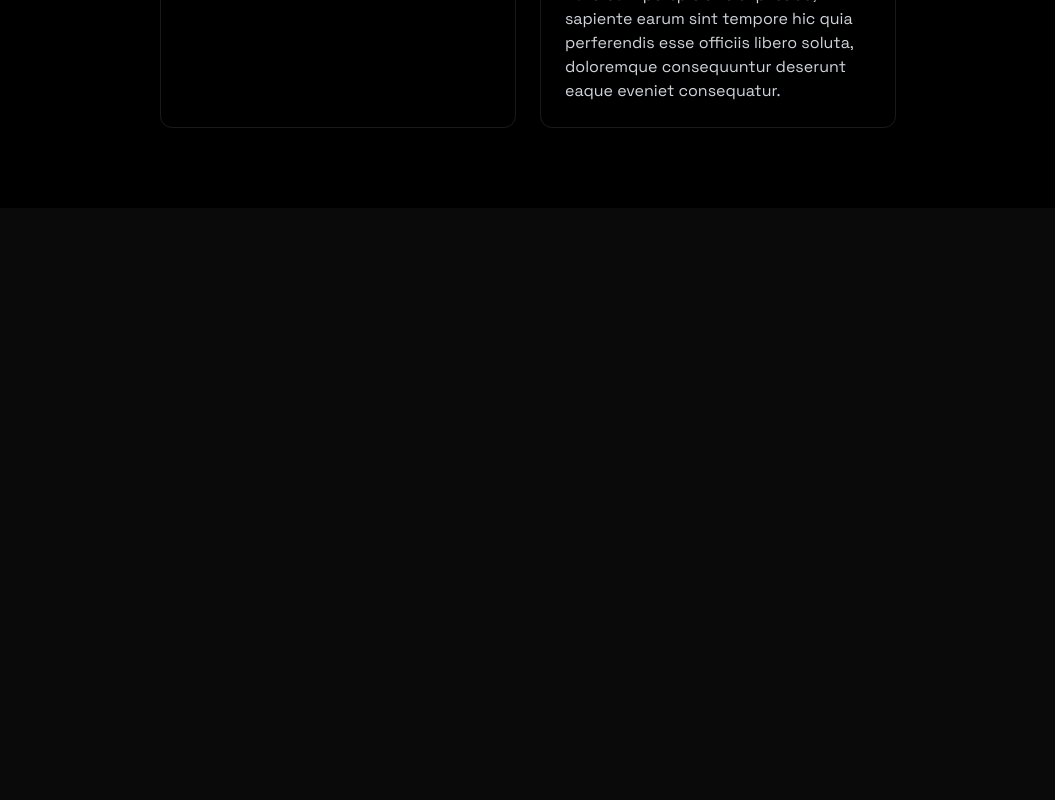
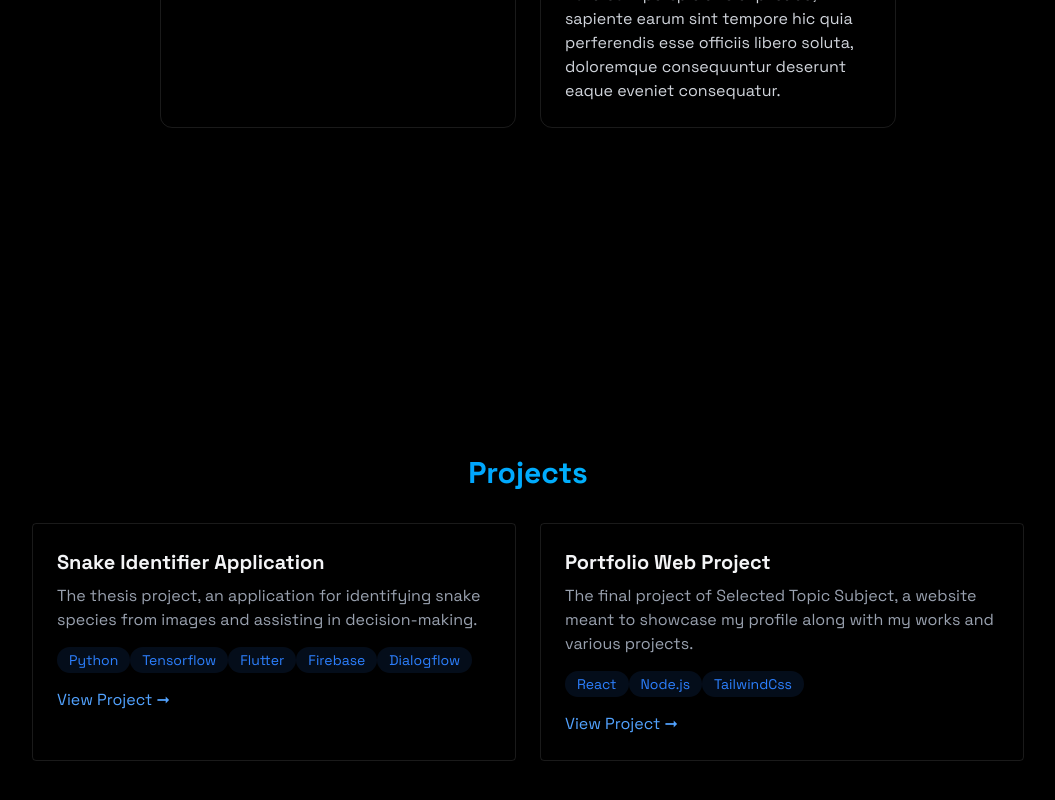
Before and after one commit to 1srah/1srah_Portfolio, a React (Vite) app: page / in a window 1280 px wide. Shown: the part 1628-2428 px from the top of the page, without its empty margins (112-1167 px from the left). Before the commit the page ends 1836 px from the top, so only its background shows below. Built offline with nearby package versions, Linux system fonts and the light colour scheme.

Commit message:
Project page

```diff
--- a/src/App.jsx
+++ b/src/App.jsx
@@ -6,6 +6,7 @@
 import { MobileMenu } from "./components/MobileMenu";
 import { Home } from "./components/sections/Home";
 import { About } from "./components/sections/About";
+import { Project } from "./components/sections/Project";
 
 function App() {
   const [isLoaded, setIsLoaded] = useState(false);
@@ -22,6 +23,7 @@
         <MobileMenu menuOpen={menuOpen} setMenuOpen={setMenuOpen}/>
         <Home/>
         <About/>
+        <Project/>
       </div>
     </>
   );
--- a/src/components/sections/Project.jsx
+++ b/src/components/sections/Project.jsx
@@ -0,0 +1,87 @@
+export const Project = () => {
+  return (
+    <section
+      id="project"
+      className="min-h-screen flex items-center justify-center py-20"
+    >
+      <div className="max-w-5xl mx-auto px-4">
+        <h2 className="text-3xl font-bold mb-8 bg-gradient-to-r from-blue-500 to-cyan-400 bg-clip-text text-transparent text-center">
+          Projects
+        </h2>
+
+        <div className="grid grid-cols-1 md:grid-cols-2 gap-6">
+          <div className="p-6 rounded border border-white/10 hover:-translate-y-1 hover:border-blue-500/30 hover:shadow-[0_2px_8px_rgba(59,130,246,0.2)] transition">
+            <h3 className="text-xl font-bold mb-2">
+              Snake Identifier Application
+            </h3>
+            <p className="text-gray-400 mb-4">
+              The thesis project, an application for
+              identifying snake species from images and assisting in
+              decision-making.
+            </p>
+            <div className="mb-4">
+              {[
+                "Python",
+                "Tensorflow",
+                "Flutter",
+                "Firebase",
+                "Dialogflow"
+              ].map((tech, key) => (
+                <span
+                  key={key}
+                  className="bg-blue-500/10 text-blue-500 py-1 px-3 rounded-full text-sm hover:bg-blue-500/20
+                                    hover:shadow-[0_2px_8px_rgba(59,130,246,0.1)] transition-all"
+                >
+                  {tech}
+                </span>
+              ))}
+            </div>
+
+            <div className="flex justify-between items-center">
+              <a
+                href="#"
+                className="text-blue-400 transition-colors hover:text-blue-300"
+              >
+                {" "}
+                View Project ➞
+              </a>
+            </div>
+          </div>
+
+          <div className="p-6 rounded border border-white/10 hover:-translate-y-1 hover:border-blue-500/30 hover:shadow-[0_2px_8px_rgba(59,130,246,0.2)] transition">
+            <h3 className="text-xl font-bold mb-2">Portfolio Web Project</h3>
+            <p className="text-gray-400 mb-4">
+              The final project of Selected Topic Subject, a website meant to
+              showcase my profile along with my works and various projects.
+            </p>
+            <div className="mb-4">
+              {[
+                "React",
+                "Node.js",
+                "TailwindCss"
+              ].map((tech, key) => (
+                <span
+                  key={key}
+                  className="bg-blue-500/10 text-blue-500 py-1 px-3 rounded-full text-sm hover:bg-blue-500/20
+                                    hover:shadow-[0_2px_8px_rgba(59,130,246,0.1)] transition-all"
+                >
+                  {tech}
+                </span>
+              ))}
+            </div>
+
+            <div className="flex justify-between items-center">
+              <a
+                href="#"
+                className="text-blue-400 transition-colors hover:text-blue-300"
+              >
+                {" "}
+                View Project ➞
+              </a>
+            </div>
+          </div>
+        </div>
+      </div>
+    </section>
+  );
+};
```
